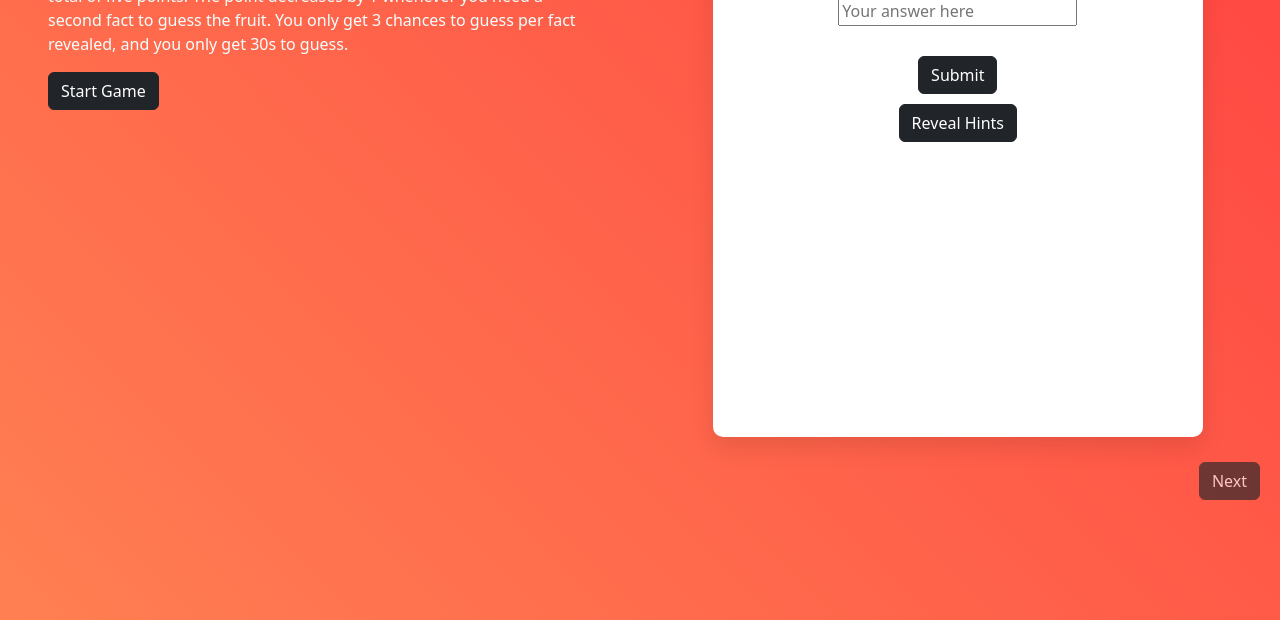
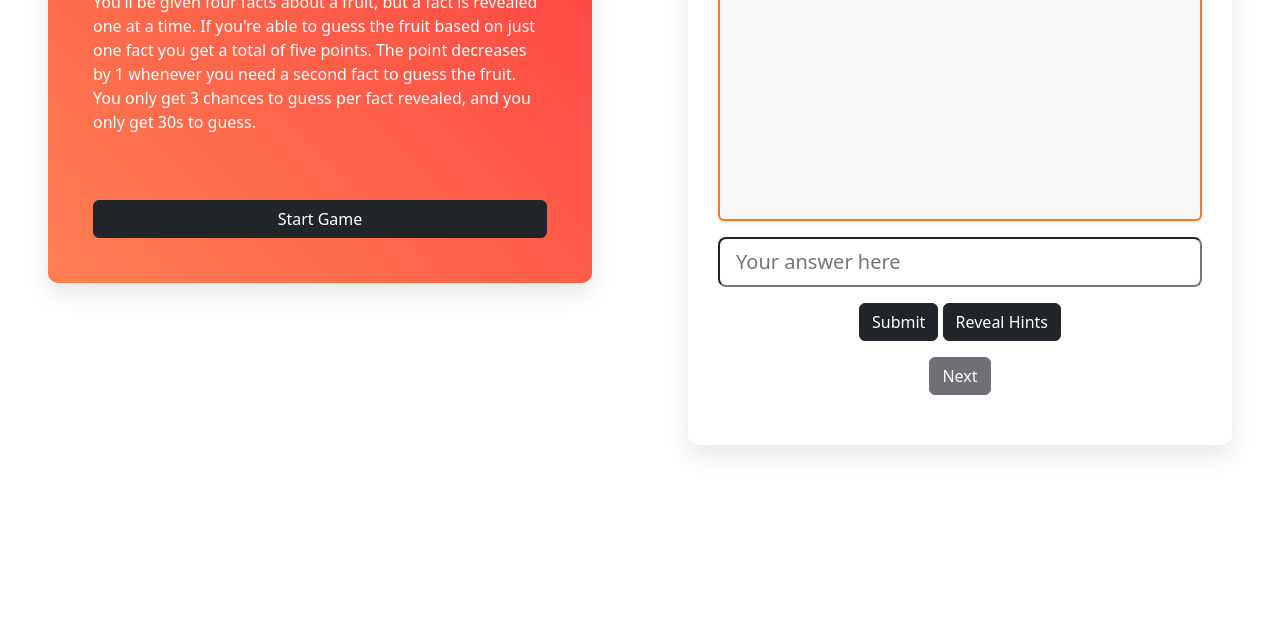
Before and after one commit to esthermdev/mystery-fruit, a website built with Parcel: page index.html in a window 1280 px wide. Shown: the part 277-897 px from the top of the page. After the commit the page ends 870 px from the top, so only its background shows below. Built offline with nearby package versions, Linux system fonts and the light colour scheme; files whose address does not match are found by name.

Commit message:
updated bootstrap and css

```diff
--- a/index.html
+++ b/index.html
@@ -18,11 +18,12 @@
 
     <body>
         <div class="container-fluid">
-            <div class="row justify-content-center" id="containerRow">
+            <div class="row justify-content-center">
 
                 <!-- Introduction and rules container -->
-                    <div id="left-container" class="col-lg-6 p-5">
-                        <div class="intro-section">
+                <div id="left-container" class="col-lg-6 p-5">
+                    <div class="intro-section">
+                        <div class="wrapper-intro">
                             <div class="intro">
                                 <h6>Devadas & Grice Production</h6>
                                 <h2>Mystery Fruit</h2>
@@ -31,44 +32,48 @@
                                 <p>You'll be given four facts about a fruit, but a fact is revealed one at a time. If you're able to guess the fruit based on just one fact you get a total of five points. The point decreases by 1 whenever you need a second fact to guess the fruit. You only get 3 chances to guess per fact revealed, and you only get 30s to guess.</p>
                             </div>
                             <button id="startBtn" type="button" class="btn btn-dark">Start Game</button>
+
                         </div>
                     </div>
+                </div>
 
                 <!-- Game container -->
                 <div id="right-container" class="col-lg-6 p-5">
                     <div class="user-section">
 
                         <div class="wrapper-game">
-                            <h3>Guess the Fruit</h3>
-
-                            <div class="answer-container">
-                                <input class="userAnswer" type="text" id="answer" placeholder="Your answer here">
-                                <br/>
-                                <input type="submit" value="Submit" class="btn btn-dark" id="answerBtn"></button>
-                                <br/>
-                                <button id="revealBtn" type="button" class="btn btn-dark">Reveal Hints</button>
-                                <p id="feedback"> <!-- Insert feedback here --> </p>
-                            </div>
-
-                            <div class="hints-container">
-
-                                <div id="hints">
-                                    <ol id="hint-list"> <!-- Insert hint list here -->  </ol>
+                            <div class="row">
+                                <div class="col-lg-12">
+                                    <div class="hints-container shadow-sm bg-body-tertiary rounded mb-3">
+                                        <ul id="hint-list"> <!-- Insert hint list here -->  </ul>
+                                    </div>
+                                    <p id="feedback"> <!-- Insert feedback here --> </p>
                                 </div>
                             </div>
+                            <div class="row">
+                                <div class="col-lg-12">
+                                    <div class="answer-container">
+                                        <input class="mb-3 form-control-lg" id="answer" type="text" placeholder="Your answer here">
+                                        <div class="buttons mb-3">
+                                            <button id="answerBtn" type="submit" class="btn btn-dark">Submit</button>
+                                            <button id="revealBtn" type="button" class="btn btn-dark">Reveal Hints</button>
+                                        </div>
 
-                            <div id="nextDiv">
-                                <button id="nextFruit" class="btn btn-dark">Next</button>
+                                        <div id="nextDiv">
+                                            <button id="nextFruit" class="btn btn-dark">Next</button>
+                                        </div>
+                                    </div>
+                                </div>
                             </div>
-
                         </div>
-
                     </div>
                 </div>
 
             </div>
         </div>
+
         <div id="endMessage"> <!-- Insert end game message here. --> </div>
+
         <script src="script.js"></script>
         <script src="fruits.js"></script>
         <script src="https://code.jquery.com/jquery-3.4.1.slim.min.js" integrity="sha384-J6qa4849blE2+poT4WnyKhv5vZF5SrPo0iEjwBvKU7imGFAV0wwj1yYfoRSJoZ+n" crossorigin="anonymous"></script>
--- a/style.css
+++ b/style.css
@@ -4,34 +4,77 @@ body {
 	font-family: "Poppins", sans-serif;
 	font-style: normal;
 	min-height: 100vh;
-	background: linear-gradient( -135deg, rgb(255,65,65) 0%, rgb(255,127,82) 100%);
+	background: white;
+}
+
+nav {
+	height: 100px;
 }
 
 #headerLogo {
-	margin-left: 25px;
+	margin-left: 50px;
 }
 
-#containerRow {
-	margin-top: 25px;
-}
-
+/* Introduction and Rules */
 h2, h3, h6 {
 	font-family: "Poppins", sans-serif;
 	font-weight: bold;
 }
 
-#hint-list {
-	font-size: 1em;
-	text-align: left;
+.wrapper-intro {
+	display: flex;
+	flex-direction: column;
+	background: linear-gradient( -135deg, rgb(255,65,65) 0%, rgb(255,127,82) 100%);
+	padding: 45px 45px;
+	border-radius: 10px;
+	box-shadow: 0 10px 25px rgba(0, 0, 0, 0.1);
+	color: azure;
 }
 
-#left-container {
-	color: azure;
-	padding: 25px 25px 35px;
+#startBtn {
+	margin-top: 50px;
 }
 
-#right-container {
-	position: relative;
+
+/* Game section */
+.wrapper-game {
+	text-align: center;
+	padding: 50px 30px;
+	background: #fff;
+	border-radius: 10px;
+	box-shadow: 0 10px 25px rgba(0, 0, 0, 0.1);
+}
+
+.hints-container {
+    display: flex;
+    flex-direction: column;
+    border: 2px solid #f17a2b; /* Green border */
+    align-items: center;
+    justify-content: center;
+    padding: 20px; /* Add padding inside the container */
+    margin: 0 auto; /* Center the container horizontally */
+    background-color: hsl(0, 23%, 97%); /* Light gray background */
+	max-width: 500px;
+	height: 300px;
+	width: 100%;
+}
+
+#hint-list {
+	font-size: 1.2em;
+	text-align: left;
+	list-style-type: none;
+	line-height: 40px;
+	padding: 0;
+	text-align: center;
+}
+
+#answer {
+    width: 100%;
+    max-width: 500px;
+}
+
+#feedback {
+	margin-top: 10px;
 }
 
 #endMessage {
@@ -40,59 +83,8 @@ h2, h3, h6 {
 	padding: 50px;
 }
 
-footer {
-	background-color: blueviolet;
-	padding: 25px;
+@media (max-width: 768px) {
+    .hints-container {
+        max-width: 90%; /* Adjust the maximum width for smaller screens */
+    }
 }
-
-#nextFruit {
-	position: absolute;
-	bottom: 0;
-	right: 0;
-	margin: 20px;
-}
-
-
-
-
-.wrapper-instructions {
-	width: 90%;
-	margin: 25px 25px 35px;
-	padding: 25px 25px 35px;
-}
-
-
-
-
-
-.wrapper-game {
-	text-align: center;
-	width: 90%;
-	height: 550px;
-	margin: 25px 25px 35px;
-	padding: 45px 45px 25px;
-	background: #fff;
-	border-radius: 10px;
-	box-shadow: 0 10px 25px rgba(0, 0, 0, 0.1);
-}
-
-.wrapper-game h3{
-	margin-bottom: 30px;
-}
-
-.userAnswer{
-	margin-bottom: 20px;
-}
-
-#answerBtn {
-	margin-top: 10px;
-	margin-bottom: 10px;
-}
-
-#revealBtn {
-	margin-bottom: 15px;
-}
-
-#feedback {
-	margin-top: 10px;
-}
```
